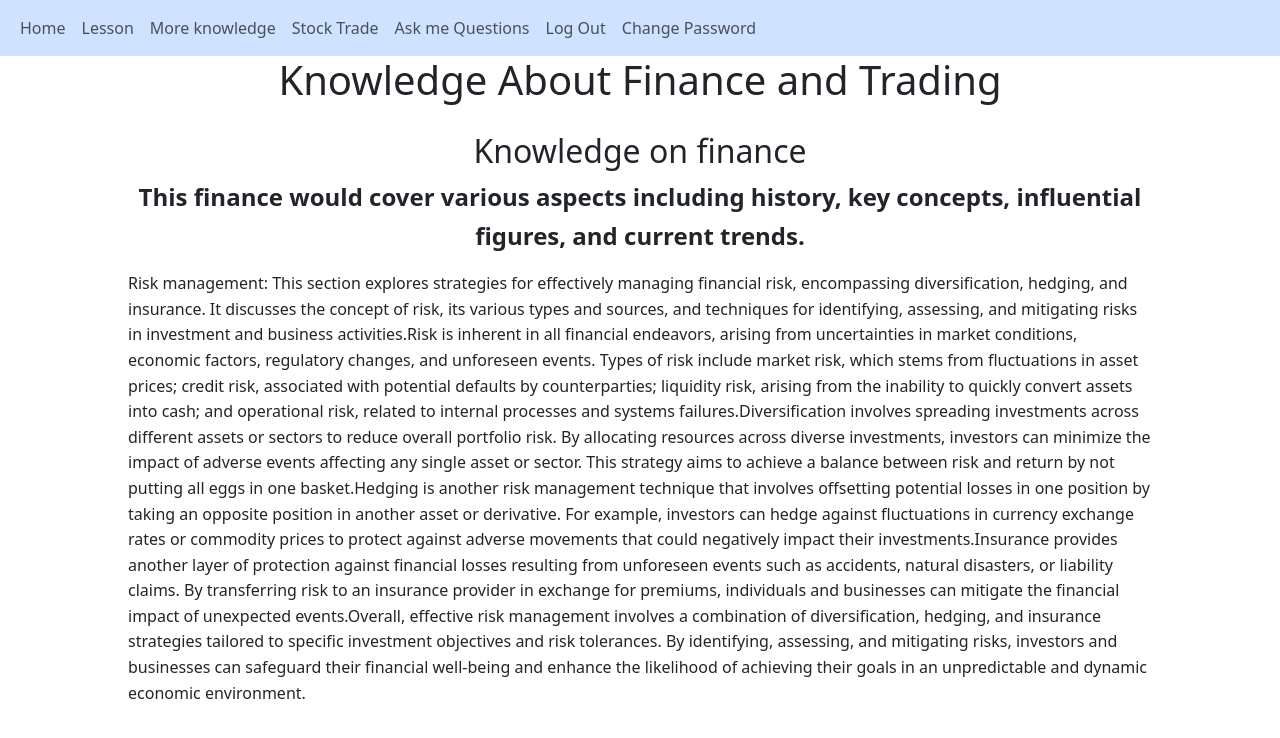
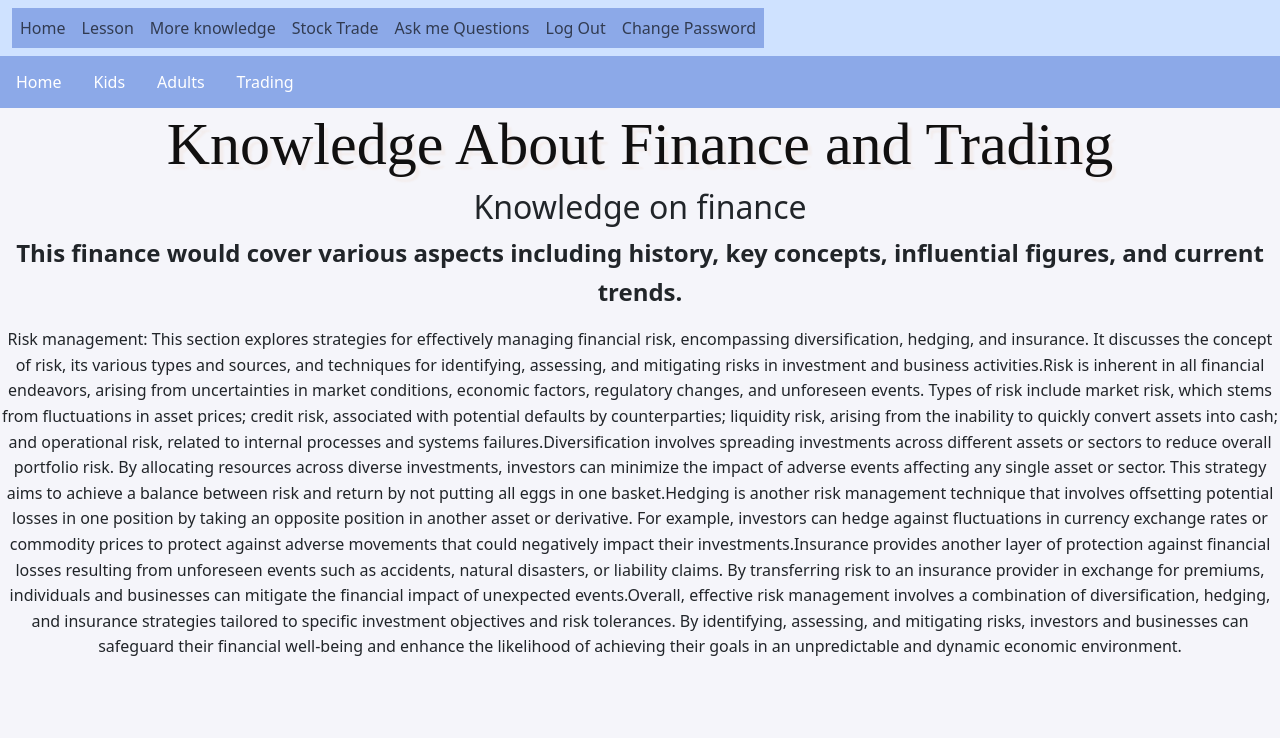
Before and after one commit to LCHIN7X/Team_BeginnerZ, a Flask app: page /lesson/knowledge in a window 1280 px wide. Shown: the top 738 px of the page. Run offline with Flask 3, Linux system fonts and the light colour scheme; the visitor is signed in with stand-in values (Sample User, id 1); some web fonts are replaced.

Commit message:
edit knowledge.html

```diff
--- a/lesson/static/style.css
+++ b/lesson/static/style.css
@@ -2,7 +2,7 @@
 @font-face {
     font-family: 'Sofia';
     font-style: normal;
-    font-weight: 400;
+    font-weight: 200;
     src: url(https://fonts.gstatic.com/s/sofia/v14/8QIHdirahM3j_su5uI0.woff2) format('woff2');
     unicode-range: U+0000-00FF, U+0131, U+0152-0153, U+02BB-02BC, U+02C6, U+02DA, U+02DC, U+0304, U+0308, U+0329, U+2000-206F, U+2074, U+20AC, U+2122, U+2191, U+2193, U+2212, U+2215, U+FEFF, U+FFFD;
   }
@@ -10,7 +10,7 @@
   @font-face {
     font-family: 'Audiowide';
     font-style: normal;
-    font-weight: 400;
+    font-weight: 200;
     src: url(https://fonts.gstatic.com/s/audiowide/v20/l7gdbjpo0cum0ckerWCdlg_O.woff2) format('woff2');
     unicode-range: U+0000-00FF, U+0131, U+0152-0153, U+02BB-02BC, U+02C6, U+02DA, U+02DC, U+0304, U+0308, U+0329, U+2000-206F, U+2074, U+20AC, U+2122, U+2191, U+2193, U+2212, U+2215, U+FEFF, U+FFFD;
   }
@@ -19,15 +19,7 @@
 
   /* all page */
 
-  .header {
-    color: #f0f0ff;
-    background-image: url(https://png.pngtree.com/background/20210709/original/pngtree-simple-technology-business-line-picture-image_938374.jpg);
-    background-size: cover;
-    padding: 20px;
-    font-size: 40px;
-    text-align: center;
-    background-size: cover;
-  }
+
 
 
   body {
@@ -68,8 +60,11 @@
   .dropdown-content {
     display: none;
     position: absolute;
-    background-color: #b3a0ea;
-    z-index: 1;
+    background-color: #cbbbfa;
+    min-width: 160px;
+    box-shadow: 0px 8px 16px 0px rgba(246, 245, 245, 0.2);
+    padding: 12px 16px;
+    z-index: 2;
   }
 
   .dropdown:hover .dropdown-content {
--- a/lesson/templates/HTML_PAGE_1.html
+++ b/lesson/templates/HTML_PAGE_1.html
@@ -9,7 +9,6 @@
 </head>
 <body>
     <div class="header">
-        <h1>Financial Literacy</h1>
     </div>
     <ul>
         <li id="link"><a href="HTML_PAGE_1">Home</a></li>
--- a/lesson/templates/HTML_PAGE_10.html
+++ b/lesson/templates/HTML_PAGE_10.html
@@ -10,7 +10,6 @@
 
 <body>
     <div class="header">
-        <h1>Trading</h1>
     </div>
     <ul>
         <li id="link"><a href="HTML_PAGE_1">Home</a></li>
--- a/lesson/templates/HTML_PAGE_11.html
+++ b/lesson/templates/HTML_PAGE_11.html
@@ -10,7 +10,6 @@
 
 <body>
     <div class="header">
-        <h1>Market</h1>
     </div>
     <ul>
         <li id="link"><a href="HTML_PAGE_1">Home</a></li>
--- a/lesson/templates/HTML_PAGE_2.html
+++ b/lesson/templates/HTML_PAGE_2.html
@@ -10,7 +10,6 @@
 
 <body>
     <div class="header">
-        <h1>Kids</h1>
     </div>
     <ul>
         <li id="link"><a href="HTML_PAGE_1">Home</a></li>
--- a/lesson/templates/HTML_PAGE_3.html
+++ b/lesson/templates/HTML_PAGE_3.html
@@ -10,7 +10,6 @@
 
 <body>
     <div class="header">
-        <h1>Earning</h1>
     </div>
     <ul>
         <li id="link"><a href="HTML_PAGE_1">Earning</a></li>
--- a/lesson/templates/HTML_PAGE_4.html
+++ b/lesson/templates/HTML_PAGE_4.html
@@ -10,7 +10,6 @@
 
 <body>
     <div class="header">
-        <h1>Saving</h1>
     </div>
     <ul>
         <li id="link"><a href="HTML_PAGE_1">Saving</a></li>
--- a/lesson/templates/HTML_PAGE_5.html
+++ b/lesson/templates/HTML_PAGE_5.html
@@ -10,7 +10,6 @@
 
 <body>
     <div class="header">
-        <h1>Spending</h1>
     </div>
     <ul>
         <li id="link"><a href="HTML_PAGE_1">Spending</a></li>
--- a/lesson/templates/HTML_PAGE_6.html
+++ b/lesson/templates/HTML_PAGE_6.html
@@ -10,7 +10,6 @@
 
 <body>
     <div class="header">
-        <h1>Adults</h1>
     </div>
     <ul>
         <li id="link"><a href="HTML_PAGE_1">Home</a></li>
--- a/lesson/templates/HTML_PAGE_7.html
+++ b/lesson/templates/HTML_PAGE_7.html
@@ -10,7 +10,6 @@
 
 <body>
     <div class="header">
-        <h1>Create a Budget</h1>
     </div>
     <ul>
         <li id="link"><a href="HTML_PAGE_1">Create a Budget</a></li>
--- a/lesson/templates/HTML_PAGE_8.html
+++ b/lesson/templates/HTML_PAGE_8.html
@@ -10,7 +10,6 @@
 
 <body>
     <div class="header">
-        <h1>Pay off Debt</h1>
     </div>
     <ul>
         <li id="link"><a href="HTML_PAGE_1">Pay off Debt</a></li>
--- a/lesson/templates/HTML_PAGE_9.html
+++ b/lesson/templates/HTML_PAGE_9.html
@@ -10,7 +10,6 @@
 
 <body>
     <div class="header">
-        <h1>Plan for Retirement</h1>
     </div>
     <ul>
         <li id="link"><a href="HTML_PAGE_1">Plan for Retirement/a></li>
@@ -97,8 +96,8 @@
                 the answers. Get practical advice and act now.</p>
         </ol>
     </p>
-    <a href="HTML_PAGE_7" class="previous">&laquo; Previous</a>
-    <a href="HTML_PAGE_9" class="next">Next &raquo;</a>
+    <a href="HTML_PAGE_8" class="previous">&laquo; Previous</a>
+    <a href="HTML_PAGE_10" class="next">Next &raquo;</a>
 </html>
 <!--quiz-->
 {% endblock %}
--- a/lesson/templates/knowledge.html
+++ b/lesson/templates/knowledge.html
@@ -1,19 +1,52 @@
+<!DOCTYPE html>
 {% extends "layout.html" %}
 
-{% block title %}
-Knowledge About Finance and Trading
-{% endblock %}
+{% block content %}
+<html>
+<head>
+    <title>Financial Literacy</title>
+    <link rel="stylesheet" href="{{ url_for('lesson.static', filename='style.css') }}">
+</head>
+<body>
+    <div class="header">
+    </div>
+    <ul>
+        <li id="link"><a href="HTML_PAGE_1">Home</a></li>
+        <li id="link" class="dropdown">
+            <a href="HTML_PAGE_2" class="dropbtn">Kids</a>
+            <div class="dropdown-content">
+                <a href="HTML_PAGE_3">Earning</a>
+                <a href="HTML_PAGE_4">Saving</a>
+                <a href="HTML_PAGE_5">Spending</a>
+            </div>
+        </li>
+        <li id="link" class="dropdown">
+            <a href="HTML_PAGE_6" class="dropbtn">Adults</a>
+            <div class="dropdown-content">
+                <a href="HTML_PAGE_7">Create a Budget</a>
+                <a href="HTML_PAGE_8">Pay off Debt</a>
+                <a href="HTML_PAGE_9">Plan for retirement</a>
+            </div>
+        </li>
+        <li id="link" class="dropdown">
+            <a href="HTML_PAGE_10" class="dropbtn">Trading</a>
+            <div class="dropdown-content">
+                <a href="HTML_PAGE_11">Market</a>
+                <a href="HTML_PAGE_12">Stock</a>
+                <a href="HTML_PAGE_13">Strategy for Trading</a>
+            </div>
+        </li>
+    </ul>
 
-{% block content %}
-<div style="text-align: center;">
-    <h1>Knowledge About Finance and Trading</h1>
+    <h1 id="title1">Knowledge About Finance and Trading</h1>
 
-    <div style="margin-top: 20px; text-align: left; display: inline-block; width: 80%; margin-left: auto; margin-right: auto;">
+    <div style="text-align: center;">
         <h2 style="text-align: center;">Knowledge on {{ topic }}</h2>
         <p style="font-size: 1.5em; font-weight: bold; line-height: 1.6; text-align: center;">
             {{ knowledge.split('\n\n')[0] }}
         </p>
         <p style="line-height: 1.6; white-space: pre-wrap;">{{ knowledge.split('\n\n')[1] }}</p>
     </div>
-</div>
+</body>
+</html>
 {% endblock %}
```
